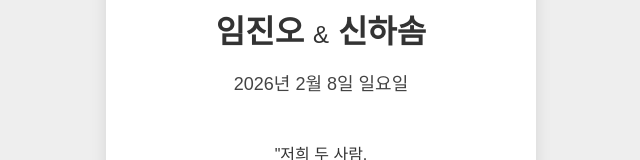
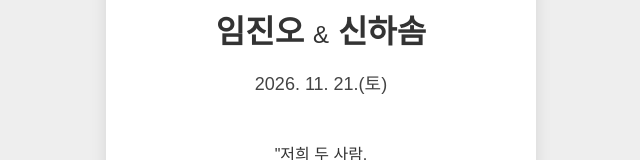
Before and after one commit to hayansomcandy/hjwedding, a React (Vite) app: page / in a window 1280 px wide. Shown: the part 310-470 px from the top of the page, without its empty margins (319-959 px from the left). Built offline with nearby package versions, Linux system fonts and the light colour scheme; no server answers; the database is empty.

Commit message:
Fix Admin Layout and Update Date Format

```diff
--- a/src/components/Admin.jsx
+++ b/src/components/Admin.jsx
@@ -16,7 +16,7 @@ const Admin = () => {
     const [info, setInfo] = useState({
         groomName: '임진오',
         brideName: '신하솜',
-        date: '2026년 11월 21일 토요일 오후 4시 40분',
+        date: '2026. 11. 21.(토) 오후 4시 40분',
         message: '"저희 두 사람, \n사랑으로 하나 되어 시작합니다."',
         locationName: '그랜드 하우스',
         locationAddress: '인천광역시 미추홀구 주안로 103-18',
@@ -310,7 +310,7 @@ const Admin = () => {
                     <input name="brideName" value={info.brideName} onChange={handleInfoChange} />
 
                     <label>날짜/시간 (표시용)</label>
-                    <input name="date" value={info.date} onChange={handleInfoChange} placeholder="예: 2026년 2월 8일 토요일 오후 1시" />
+                    <input name="date" value={info.date} onChange={handleInfoChange} placeholder="예: 2026. 11. 21.(토) 오후 4시 40분" />
 
                     <label>예식장 이름</label>
                     <input name="locationName" value={info.locationName || ''} onChange={handleInfoChange} placeholder="예: 그랜드하우스" />
--- a/src/components/Hero.jsx
+++ b/src/components/Hero.jsx
@@ -6,7 +6,7 @@ const Hero = () => {
     const [info, setInfo] = useState({
         groomName: '임진오',
         brideName: '신하솜',
-        date: '2026년 2월 8일 일요일',
+        date: '2026. 11. 21.(토)',
         message: '"저희 두 사람, \n사랑으로 하나 되어 시작합니다"'
     });
 
```
